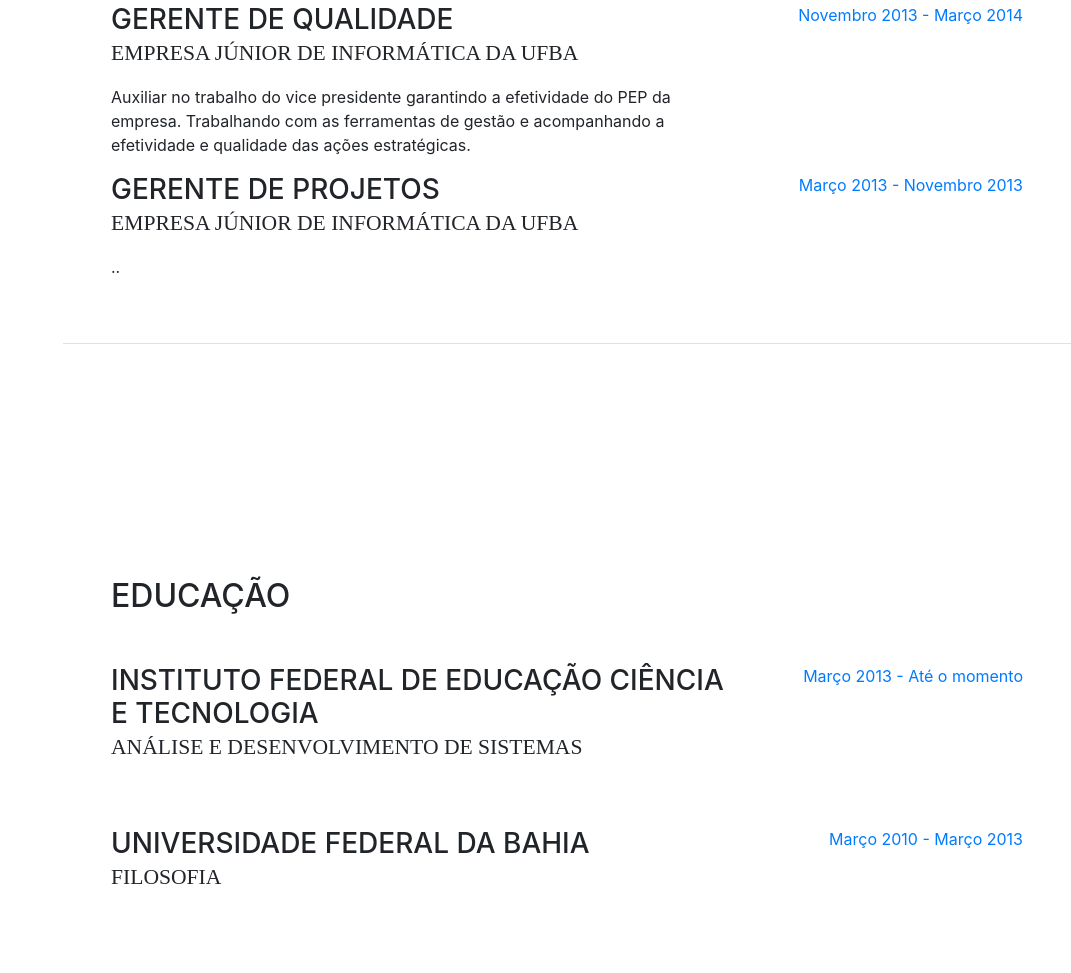
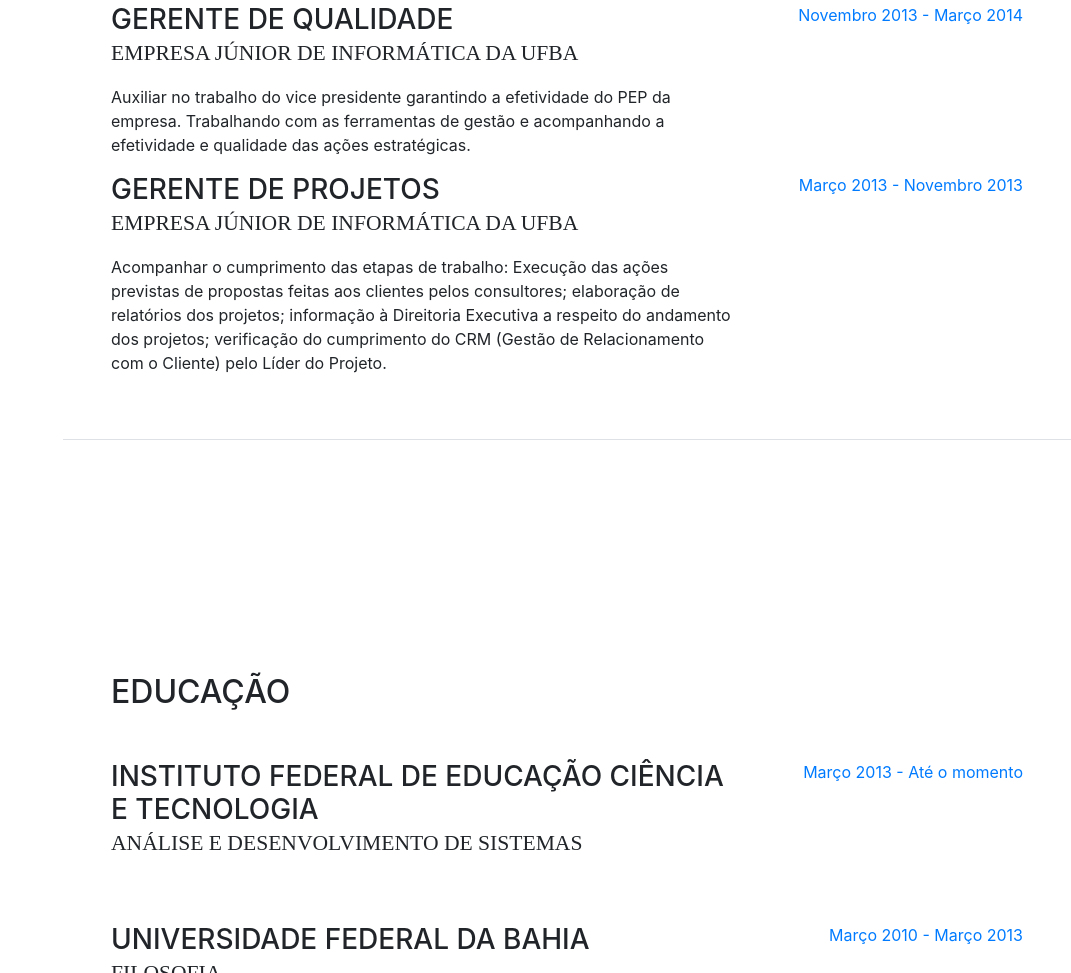
Before and after one commit to marianabarreiros/curriculum-mariana, a website with bundled scripts: page index.html in a window 1280 px wide. Shown: the part 1595-2568 px from the top of the page, without its empty margins (209-1280 px from the left). Built offline with nearby package versions, Linux system fonts and the light colour scheme; a web font is replaced by a local one.

Commit message:
inclusão da atividade de gerente de projetos

```diff
--- a/index.html
+++ b/index.html
@@ -162,7 +162,7 @@
             <div class="resume-content mr-auto">
               <h3 class="mb-0">Gerente de Projetos</h3>
               <div class="subheading mb-3">Empresa Júnior de Informática da UFBA</div>
-              <p>..</p>
+              <p>Acompanhar o cumprimento das etapas de trabalho: Execução das ações previstas de propostas feitas aos clientes pelos consultores; elaboração de relatórios dos projetos; informação à Direitoria Executiva a respeito do andamento dos projetos; verificação do cumprimento do CRM (Gestão de Relacionamento com o Cliente) pelo Líder do Projeto.</p>
             </div>
             <div class="resume-date text-md-right">
               <span class="text-primary">Março 2013 - Novembro 2013</span>
```
